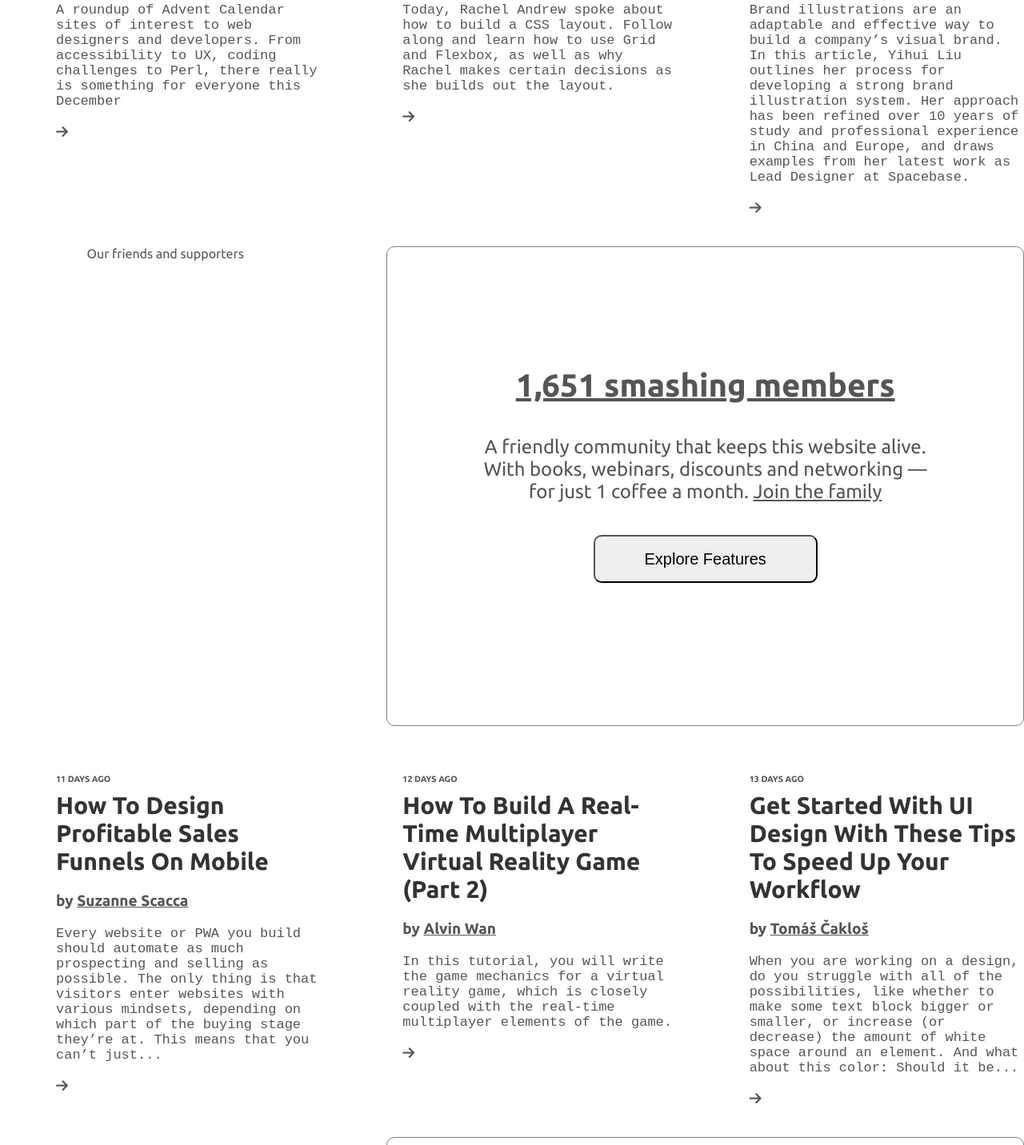
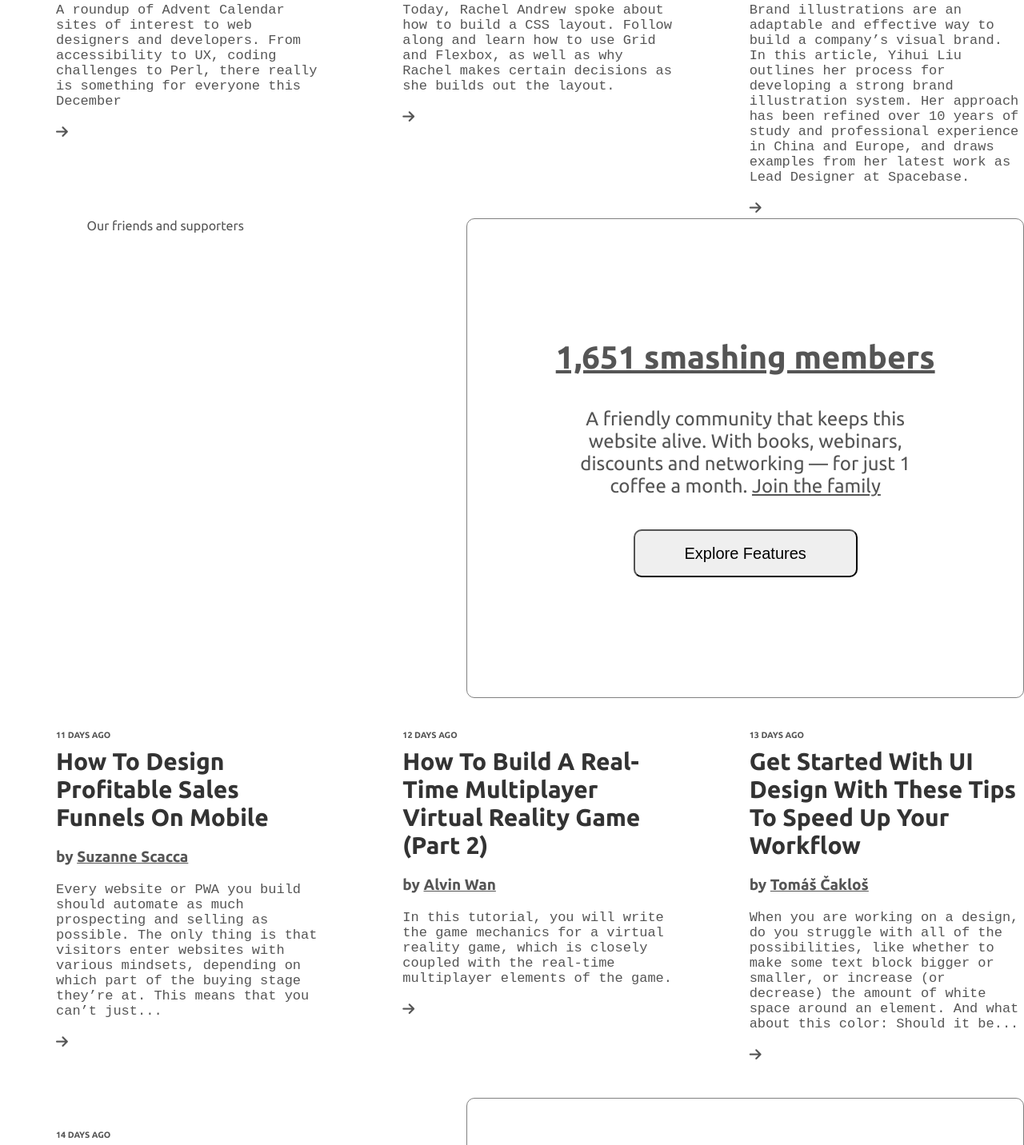
Before and after one commit to Flakster/Smashing-Magazine-heatmap, a website: page index.html in a window 1280 px wide. Shown: the part 1337-2769 px from the top of the page at 80% size. Drawn offline with Linux system fonts and the light colour scheme.

Commit message:
fixed some issues with the grid

```diff
--- a/index.html
+++ b/index.html
@@ -73,7 +73,6 @@
       </p>
       <p><i class="fa fa-arrow-right news-arrow-icon"></i></p>
     </article>
-
     <article class="second-news-div">
       <h6>7 DAYS AGO</h6>
       <h3>Building A CSS Layout: Live Stream With Rachel Andrew</h3>
@@ -93,6 +92,8 @@
       </p>
       <p><i class="fa fa-arrow-right news-arrow-icon"></i></p>
     </article>
+  </section>
+  <section class="membership-section">
     <div class="empty-div">Our friends and supporters</div>
     <div class="membership-div">
       <h1>
@@ -103,6 +104,8 @@
       </p>
       <button>Explore Features</button>
     </div>
+  </section>
+  <section class="latest-news">
     <article class="forth-news-div">
       <h6>11 DAYS AGO</h6>
       <h3>How To Design Profitable Sales Funnels On Mobile</h3>
@@ -127,6 +130,8 @@
       </p>
       <p><i class="fa fa-arrow-right news-arrow-icon"></i></p>
     </article>
+  </section>
+  <section class="new-smashingtv-section">
     <article class="seventh-news-div">
       <h6>14 DAYS AGO</h6>
       <h3>Meet “Inclusive Components”: Accessible, Bulletproof Front-End Patterns</h3>
@@ -144,7 +149,6 @@
       </p>
       <button>See all upcoming episodes</button>
     </div>
-
   </section>
 </body>
 </html>
--- a/style.css
+++ b/style.css
@@ -99,7 +99,8 @@ body {
 }
 
 /* <<<< NEWS SECTION >>>>> */
-.news {
+.news,
+.latest-news {
   display: grid;
   height: 500px;
   font-family: 'Ubuntu', sans-serif;
@@ -107,7 +108,19 @@ body {
   grid-gap: 20px;
 }
 
-.news > article {
+.membership-section,
+.new-smashingtv-section {
+  display: grid;
+  height: 500px;
+  font-family: 'Ubuntu', sans-serif;
+  grid-template-columns: 1fr 2fr;
+  grid-gap: 20px;
+  margin-bottom: 100px;
+}
+
+.news > article,
+.latest-news > article,
+.seventh-news-div {
   margin-left: 70px;
 }
 
@@ -185,7 +198,7 @@ body {
   text-align: center;
   border: 1px solid grey;
   border-radius: 10px;
-  margin-left: 50px;
+  margin-left: 150px;
 }
 
 .membership-div h1,
```
Lines whose indentation alone changed are shown as unchanged.
